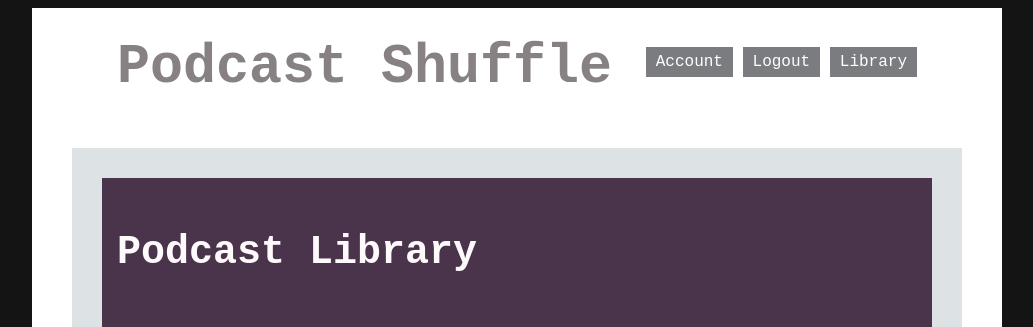
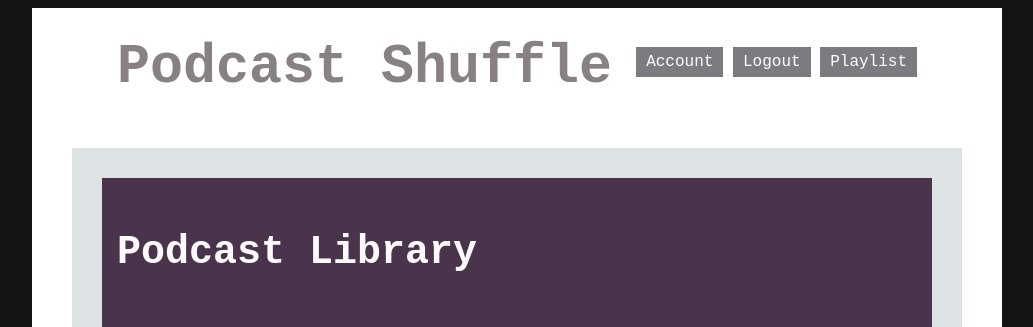
Before and after one commit to claudia-qr/group_project_podcast_shuffle, a Django app: page /library in a window 1280 px wide. Shown: the top 327 px of the page, without its empty margins (123-1156 px from the left). Run offline with Django 3.2, Linux system fonts and the light colour scheme.

Commit message:
small update

```diff
--- a/shuffle_app/templates/library.html
+++ b/shuffle_app/templates/library.html
@@ -14,7 +14,7 @@
             <div id="head2">
                 <a class="open-button" href="/account/{{ request.session.user_id }}">Account</a>
                 <a class="open-button" href="/logout">Logout</a>
-                <a class="open-button" href="/library">Library</a>
+                <a class="open-button" href="/home">Playlist</a>
             </div>
         </div>
         <div id="container">
```
Also changed, not shown: db.sqlite3.
